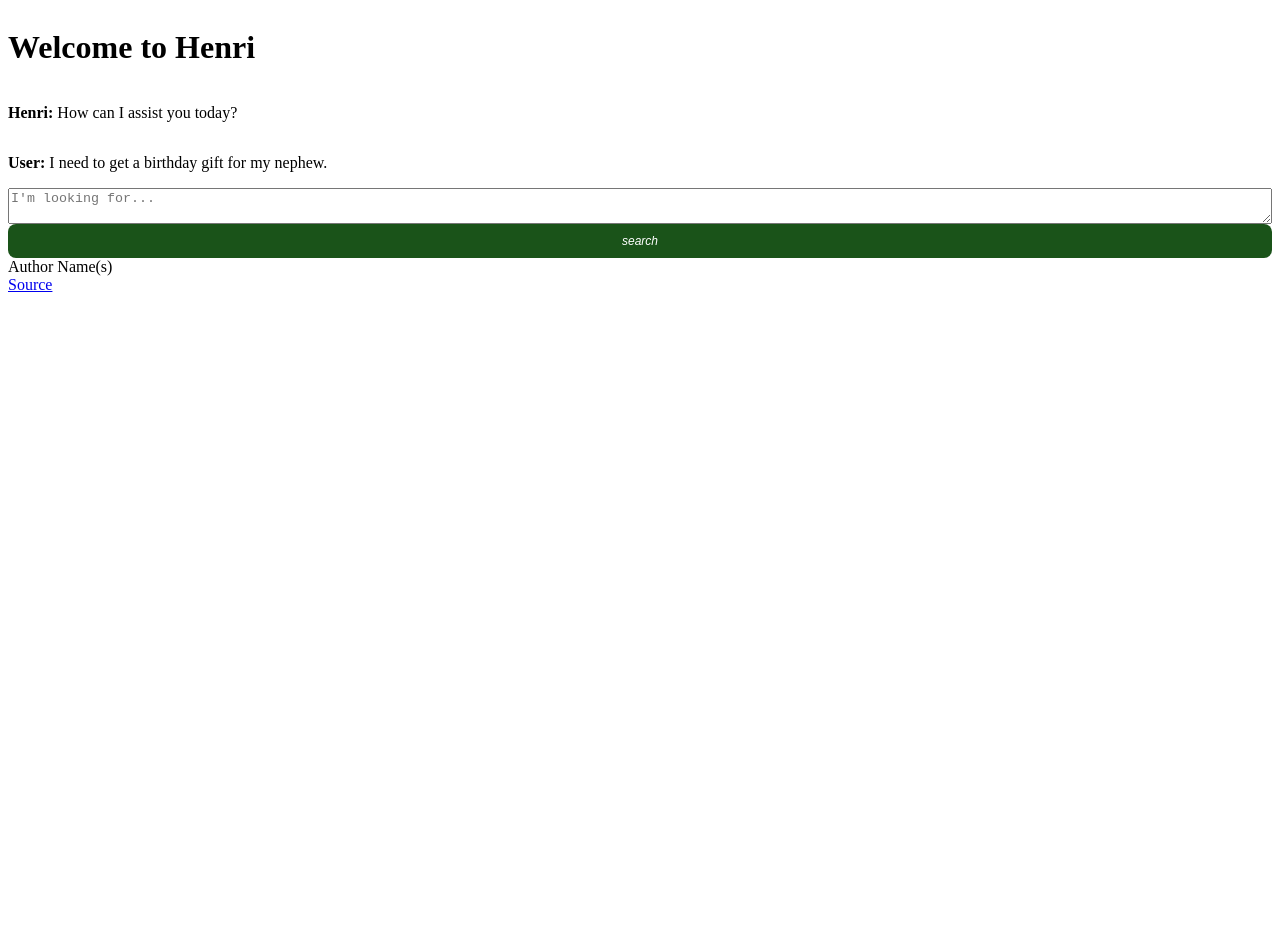
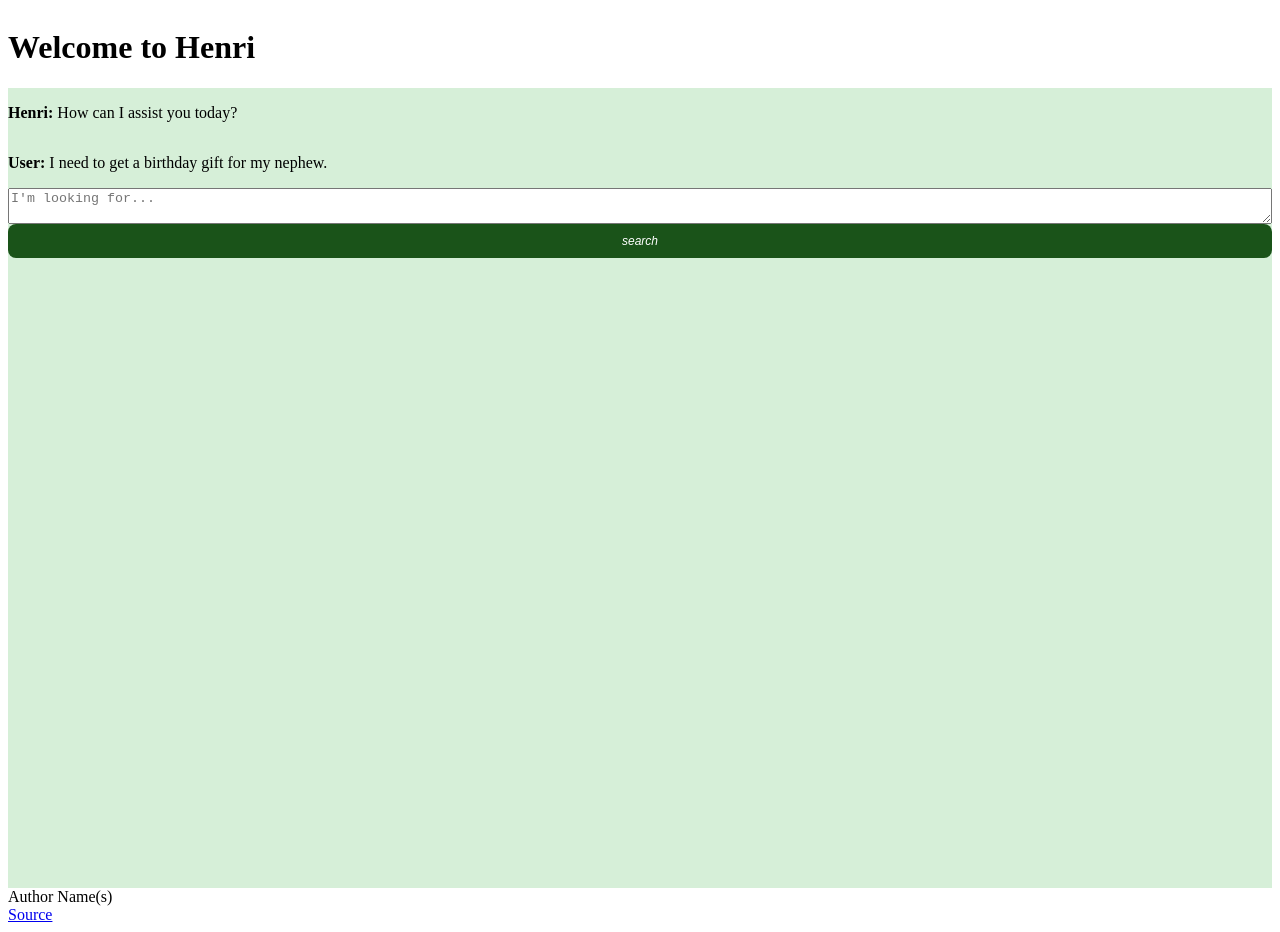
Before and after one commit to evanscott1/startup, a React (Vite) app: page / in a window 1280 px wide. Both pictures are taken after typing "name@example.com", "Sample123" into the empty fields and a click on the button "Login". Before the commit the page ends 800 px from the top, so only its background shows below. Built offline with nearby package versions, Linux system fonts and the light colour scheme.

Commit message:
Feat: Chat CSS scaffolding

```diff
--- /dev/null
+++ b/src/components/chat/chatContainer.css
@@ -0,0 +1,9 @@
+.chat-container {
+    flex-grow: 1;
+    height: 100vh;
+    border: none;
+    display: flex;
+    flex-direction: column;
+    overflow: hidden;
+    background-color: #D6EFD8;
+}
--- a/src/components/chat/chatContainer.jsx
+++ b/src/components/chat/chatContainer.jsx
@@ -3,6 +3,8 @@ import ChatHeader from './chatHeader';
 import ChatHistory from './chatHistory';
 import ChatInput from './chatInput';
 import Footer from '../footer';
+
+import './chatContainer.css'
 
 function ChatContainer() {
   return (
```
Also changed, not shown: src/components/chat/chatHeader.css (added), src/components/chat/chatHistory.css (added), src/components/chat/chatInput.css (added), src/components/chat/chatMessage.css (added), src/components/menu/conversationList.css (added), src/components/menu/menu.css (added), src/components/menu/menuHeader.css (added).
